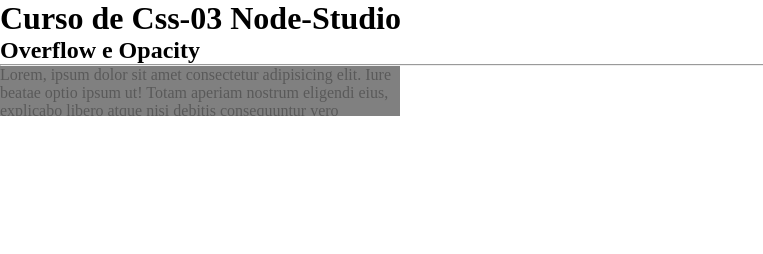
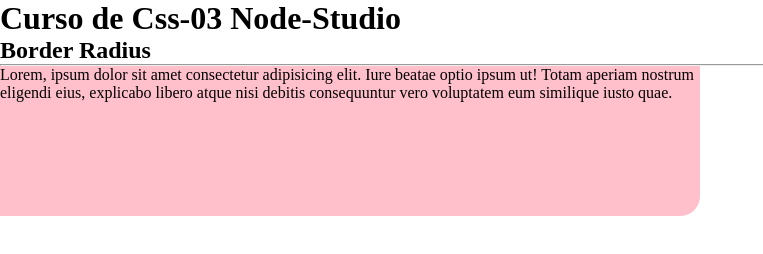
Before and after one commit to cleitondeive/Curso_Css3_Beginners_Ns, a plain HTML site: page index.html in a window 1280 px wide. Shown: the whole page, without its empty margins (0-763 px from the left). Drawn offline with Linux system fonts and the light colour scheme.

Commit message:
Trabalhanco com Border Radius no Css-03

```diff
--- a/index.html
+++ b/index.html
@@ -18,10 +18,10 @@
     <h1>Curso de Css-03 Node-Studio</h1>
 
 
-    <h2>Overflow e Opacity</h2>
+    <h2>Border Radius</h2>
 
     <hr>
-    <div id="conteudo">
+    <div id="bloco">
         <p> Lorem, ipsum dolor sit amet consectetur adipisicing elit. Iure beatae optio ipsum ut! Totam aperiam nostrum eligendi eius, explicabo libero atque nisi debitis consequuntur vero voluptatem eum similique iusto quae.</p>
     </div>
 
--- a/style.css
+++ b/style.css
@@ -4,14 +4,10 @@
         box-sizing: border-box;
     }
 
-    #conteudo {
-        background-color: gray;
-        width: 400px;
+    #bloco {
+        background-color: pink;
+        width: 700px;
         color: #000;
-        height: 50px;
-        overflow: auto;
+        height: 150px;
+        border-bottom-right-radius: 20px;
     }
-
-    #conteudo p {
-        opacity: 0.3;
-    }
```
